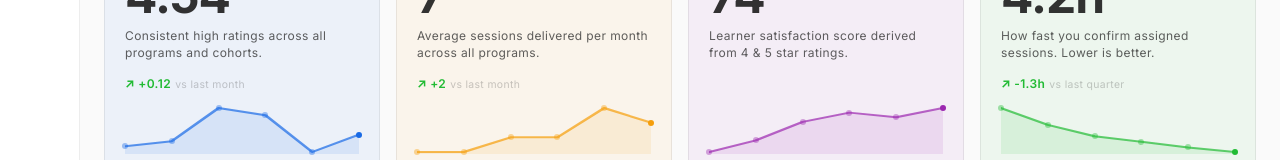
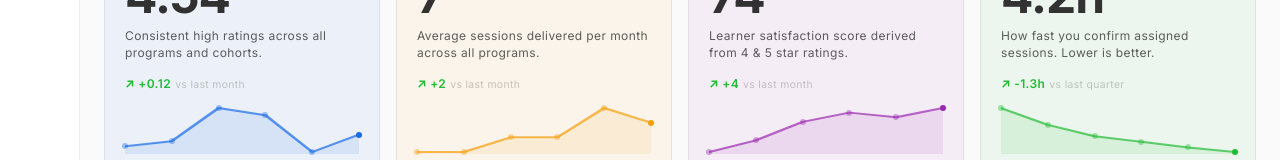
Before and after one commit to amitmishra-ai/claude-guru, a React (Vite) app: page /profile in a window 1280 px wide. Shown: the part 426-586 px from the top of the page. Built offline with nearby package versions, Linux system fonts and the light colour scheme.

Commit message:
Graph stats fix

```diff
--- a/src/pages/Profile/index.tsx
+++ b/src/pages/Profile/index.tsx
@@ -214,9 +214,9 @@ export default function ProfilePage() {
       label: "NPS PROXY",
       value: "74",
       description: "Learner satisfaction score derived from 4 & 5 star ratings.",
-      delta: null,
-      deltaLabel: null,
-      deltaPositive: false,
+      delta: "+4",
+      deltaLabel: "vs last month",
+      deltaPositive: true,
       bars: [55, 60, 68, 72, 70, 74],
       barLabels: ["Sep", "Oct", "Nov", "Dec", "Jan", "Feb"],
       bg: "rgba(156, 39, 176, 0.06)",
```
